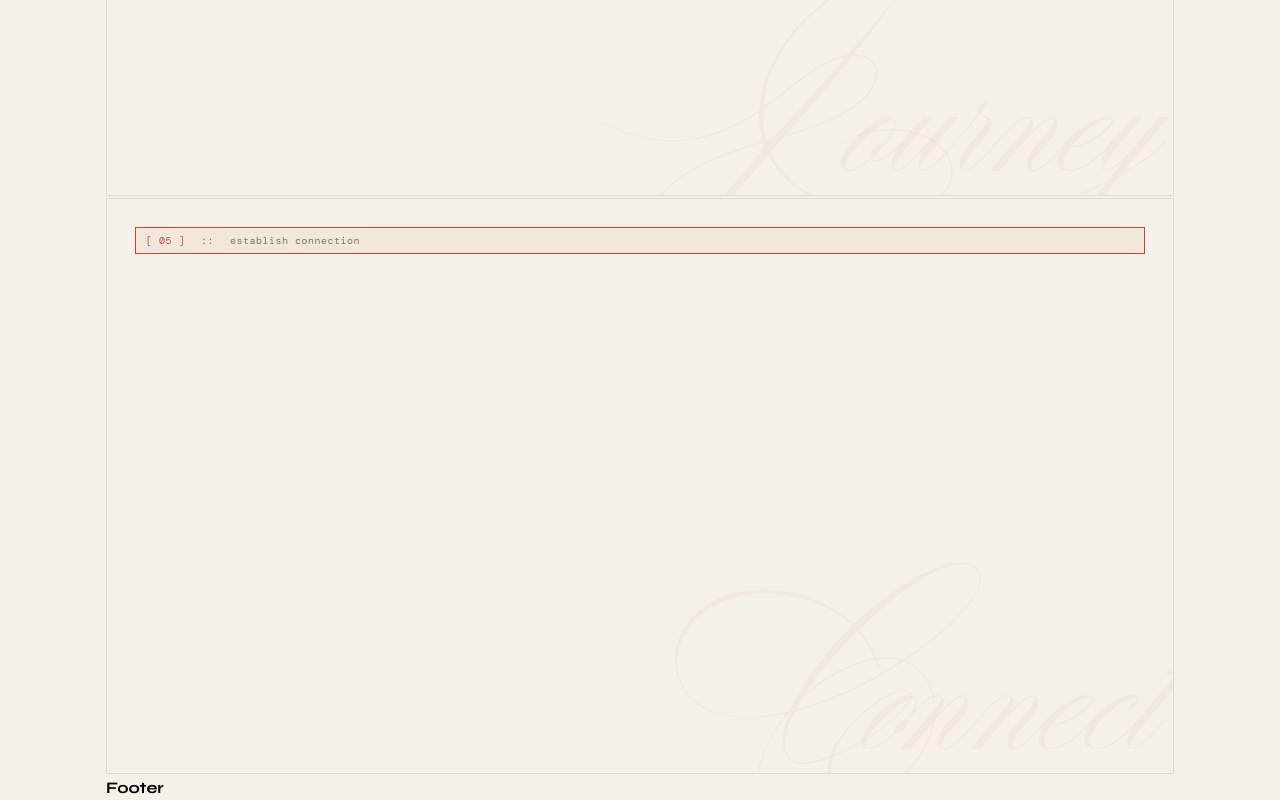
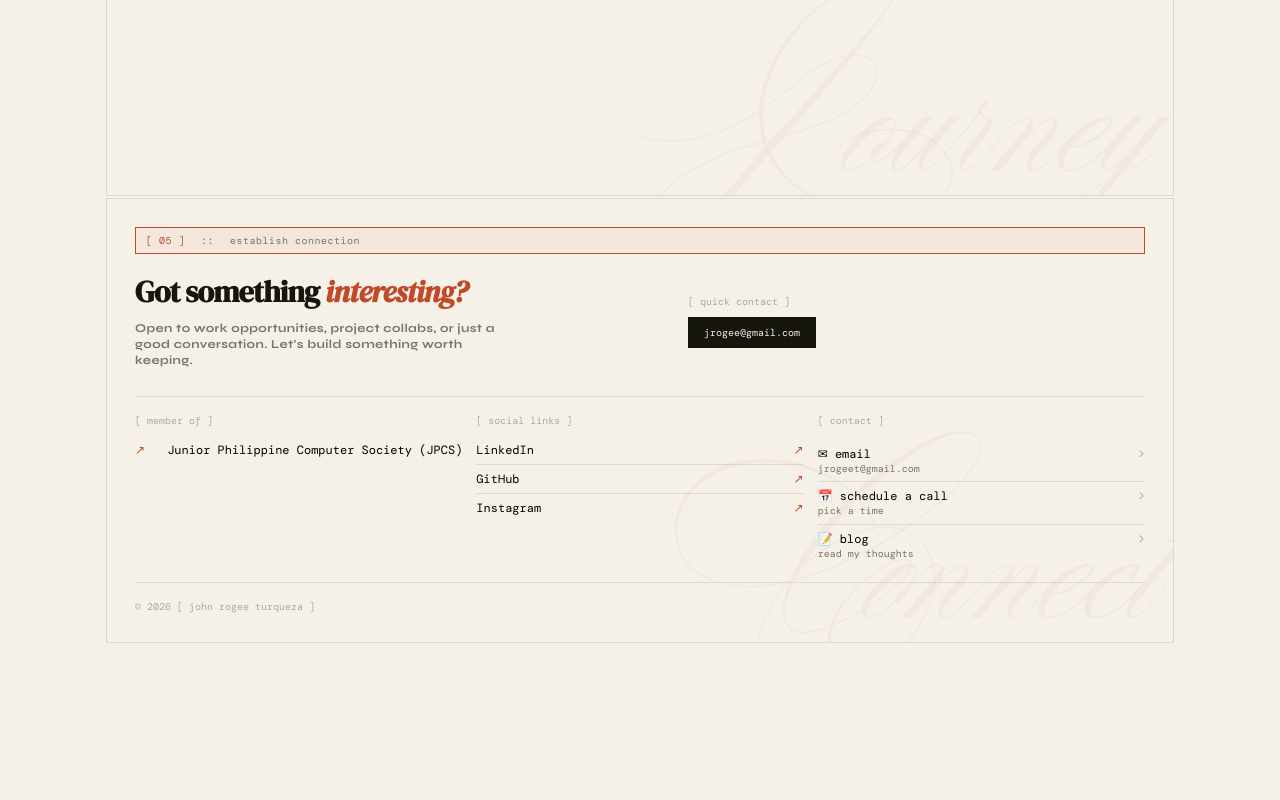
Before and after one commit to jnrgxx/portfolio, a React (Vite) app: page / in a window 1280 px wide. Shown: the part 2255-3055 px from the top of the page. After the commit the page ends 2898 px from the top, so only its background shows below. Built offline with nearby package versions, Linux system fonts and the light colour scheme; no server answers.

Commit message:
refactor: remove Footer component and enhance Connect and Journey sections with new content and layout adjustments

```diff
--- a/src/App.tsx
+++ b/src/App.tsx
@@ -6,7 +6,6 @@ import About from './Sections/About'
 import Projects from './Sections/Projects'
 import Journey from './Sections/Journey'
 import Connect from './Sections/Connect'
-import Footer from './Components/Footer'
 
 export default function App() {
   return (
@@ -17,7 +16,6 @@ export default function App() {
         <Projects />
         <Journey />
         <Connect />
-        <Footer />
       </>
 
   )
--- a/src/Components/Footer.tsx
+++ /dev/null
@@ -1,8 +0,0 @@
-export default function Footer() {
-
-    return (
-        <footer className="flex">
-            Footer
-        </footer>
-    )
-}
--- a/src/Sections/Connect.tsx
+++ b/src/Sections/Connect.tsx
@@ -1,11 +1,105 @@
 export default function Connect() {
 
     return (
-        <section className="overflow-hidden relative flex flex-col h-hero-height border border-bd bg-cr p-section-pad">
-             <div className="tracking-wider border-[0.5px] border-acc py-[5px] px-[10px] flex gap-4 font-dm-mono text-xxs text-muted bg-abg">
+        <section className="overflow-hidden relative flex flex-col  border border-bd bg-cr p-section-pad">
+             <div className="mb-5 tracking-wider border-[0.5px] border-acc py-[5px] px-[10px] flex gap-4 font-dm-mono text-xxs text-muted bg-abg">
                 <p className="text-acc font-med">[ 05 ]</p>
                 <span className="text-acc">::</span>
                 establish connection
+             </div>
+
+             <div className="">
+                <div className="flex gap-12 items-center w-full mb-7">
+                    <div className="flex flex-col items-start w-3/6 tracking-wide">
+                        <h1 className="font-dmserif font-bold text-3xl tracking-tight text-ink mb-2.5">
+                            Got something
+                            <em className="text-acc"> interesting?</em>
+                        </h1>
+
+                        <p className="text-left text-muted text-xs w-9/12">
+                            Open to work opportunities, project collabs, or just a good conversation. Let's build something worth keeping.
+                        </p>
+                    </div>
+
+                    <div className="flex flex-col items-start">
+                        <span className="font-dm-mono text-xxs text-sub mb-2">[ quick contact ]</span>
+
+                        <div className="bg-ink py-2 px-4 text-cr font-dm-mono text-xxs">jrogee@gmail.com</div>
+                    </div>
+                </div>
+
+                <div className="border-t-[0.5px] border-bd pt-4 mb-4 grid grid-cols-3 w-full gap-3.5">
+                    <div className="flex flex-col items-start ">
+                        <div className="font-dm-mono text-xxs text-sub mb-2">
+                            [ member of ]
+                        </div>
+
+                        <div className="font-dm-mono text-xs text-left w-full">
+                            <a href="#" target="_blank" className="py-1.5 flex justify-between flex gap-1.5">
+                                <span className="text-acc">↗</span>
+                                Junior Philippine Computer Society (JPCS)
+                            </a>
+
+                        </div>
+                    </div>
+
+                    <div className="flex flex-col items-start ">
+                        <div className="font-dm-mono text-xxs text-sub mb-2">
+                            [ social links ]
+                        </div>
+
+                        <div className="font-dm-mono text-xs text-left w-full">
+                            <a href="https://www.linkedin.com/in/jrogeet/" target="_blank" className="border-b-[0.5px] border-bd py-1.5 flex justify-between">
+                                LinkedIn
+                                <span className="text-acc">↗</span>
+                            </a>
+                            <a href="https://github.com/jnrgxx" target="_blank" className="border-b-[0.5px] border-bd py-1.5 flex justify-between">
+                                GitHub
+                                <span className="text-acc">↗</span>
+                            </a>
+                            <a href="https://www.instagram.com/rogee.archive/" target="_blank" className=" py-1.5 flex justify-between">
+                                Instagram
+                                <span className="text-acc">↗</span>
+                            </a>
+                        </div>
+                    </div>
+
+                    <div className="flex flex-col items-start ">
+                        <div className="font-dm-mono text-xxs text-sub mb-3">
+                            [ contact ]
+                        </div>
+
+                        <div className="font-dm-mono text-xs text-left w-full">
+                            <a href="#" target="_blank" className="border-b-[0.5px] border-bd py-1.5 flex justify-between">
+                                <div className="">
+                                    <span>✉ email</span>
+                                    <p className="text-xxs text-muted">jrogeet@gmail.com</p>
+                                </div>
+                                <span className="text-sub font-dm-mono">&gt;</span>
+                            </a>
+                            <a href="#" target="_blank" className="border-b-[0.5px] border-bd py-1.5 flex justify-between">
+                                <div className="">
+                                    <span>📅 schedule a call</span>
+                                    <p className="text-xxs text-muted">pick a time</p>
+                                </div>
+                                <span className="text-sub font-dm-mono">&gt;</span>
+                            </a>
+                            <a href="#" target="_blank" className=" py-1.5 flex justify-between">
+                                <div className="">
+                                    <span>📝 blog</span>
+                                    <p className="text-xxs text-muted">read my thoughts</p>
+                                </div>
+                                <span className="text-sub font-dm-mono">&gt;</span>
+                            </a>
+                        </div>
+                    </div>
+
+                </div>
+
+                <div className="border-t-[0.5px] pt-4 border-bd w-full flex items-start font-dm-mono text-xxs text-sub">
+                    <div className="">© 2026 [ john rogee turqueza ]</div>
+                </div>
+
              </div>
 
              <div className="select-none font-descal absolute text-section-watermark -bottom-2 right-2 text-sectext">Connect</div>
--- a/src/Sections/Journey.tsx
+++ b/src/Sections/Journey.tsx
@@ -2,11 +2,36 @@ export default function Journey() {
 
     return (
         <section className="overflow-hidden relative flex flex-col h-hero-height border border-bd bg-cr p-section-pad">
-             <div className="tracking-wider border-[0.5px] border-acc py-[5px] px-[10px] flex gap-4 font-dm-mono text-xxs text-muted bg-abg">
+             <div className="mb-5 tracking-wider border-[0.5px] border-acc py-[5px] px-[10px] flex gap-4 font-dm-mono text-xxs text-muted bg-abg">
                 <p className="text-acc font-med">[ 04 ]</p>
                 <span className="text-acc">::</span>
                 git log --oneline
              </div>
+
+             <div className="w-full flex items-center justify-start ">
+
+                {/* Left */}
+                <div className="w-4/6 bg-red flex justify-start">
+                    {/* Header */}
+                    <h1 className="font-dmserif tracking-tight text-3xl">
+                        Journey
+                        <em className="text-acc"> So Far</em>
+                    </h1>
+
+                    {/* Main Content */}
+                    <div className="flex">
+                        <div className="w-px bg-bd absolute"></div>
+                    </div>
+                </div>
+
+                {/* Right */}
+                <div className="">
+
+                </div>
+
+
+             </div>
+
              <div className="select-none font-descal absolute text-section-watermark -bottom-2 right-2 text-sectext">Journey</div>
 
         </section>
```
